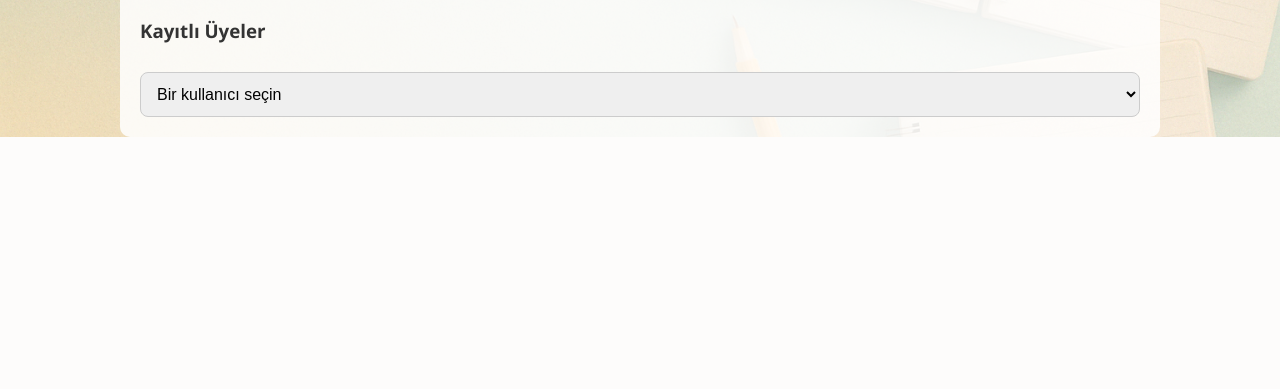
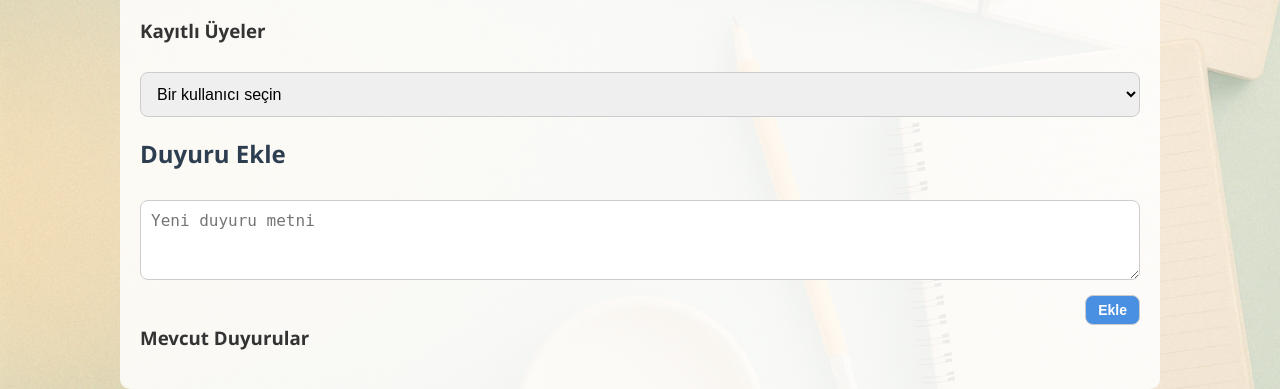
Before and after one commit to hasankck123/kocak-egitim, a Flask app: page /admin in a window 1280 px wide. Shown: the part 1258-1647 px from the top of the page. Before the commit the page ends 1395 px from the top, so only its background shows below. Run offline with Flask 3, Linux system fonts and the light colour scheme; the visitor is signed in with stand-in values (Sample User, id 1); data comes from the database, SQL or seed files in the repository; data that the repository does not hold is empty.

Commit message:
admin paneline duyuru formu ve listeleme eklendi

```diff
--- a/templates/admin.html
+++ b/templates/admin.html
@@ -102,5 +102,24 @@
         `;
     }
     </script>
+    <h2>Duyuru Ekle</h2>
+    <form method="POST">
+        <textarea name="announcement_text" placeholder="Yeni duyuru metni" required style="width:100%; height:80px; padding:10px; margin-bottom:10px;"></textarea>
+        <button type="submit" class="small-button">Ekle</button>
+    </form>
+
+    <h3>Mevcut Duyurular</h3>
+    {% for duyuru in announcements %}
+    <div class="card" style="margin-bottom:10px; padding:10px; background:#f8f8f8;">
+        {{ duyuru.text }}
+        <form method="POST" style="display:inline;">
+            <input type="hidden" name="delete_announcement" value="{{ duyuru.id }}">
+            <button type="submit" class="small-button">Sil</button>
+        </form>
+    </div>
+    {% endfor %}
+
+
+
 </div>
 {% endblock %}
```
